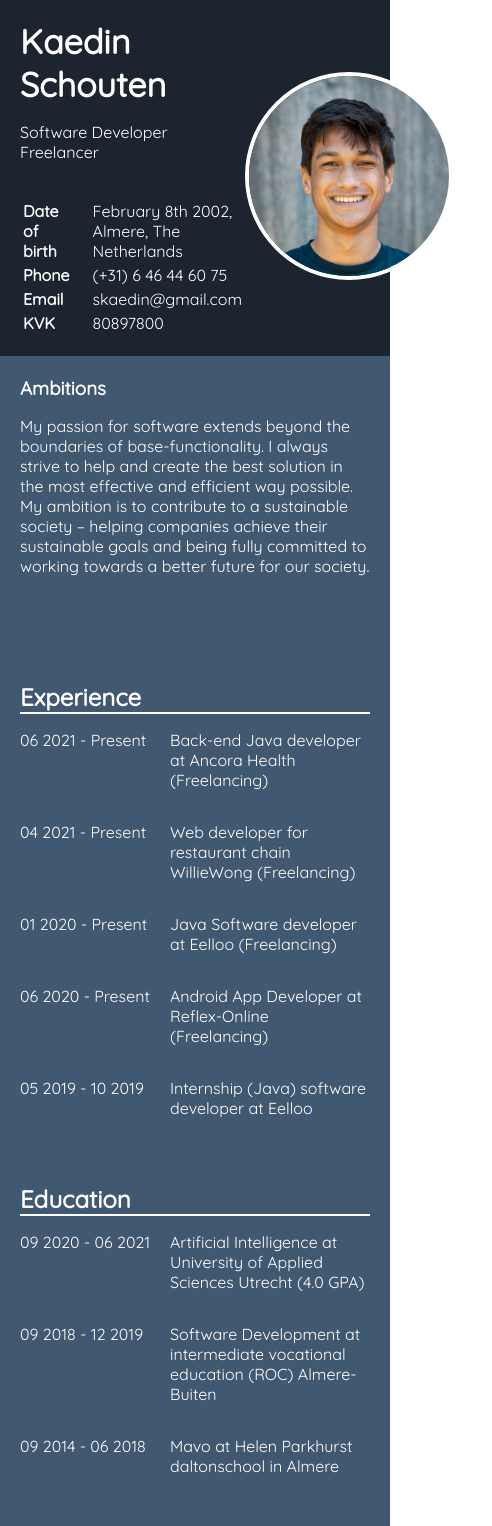
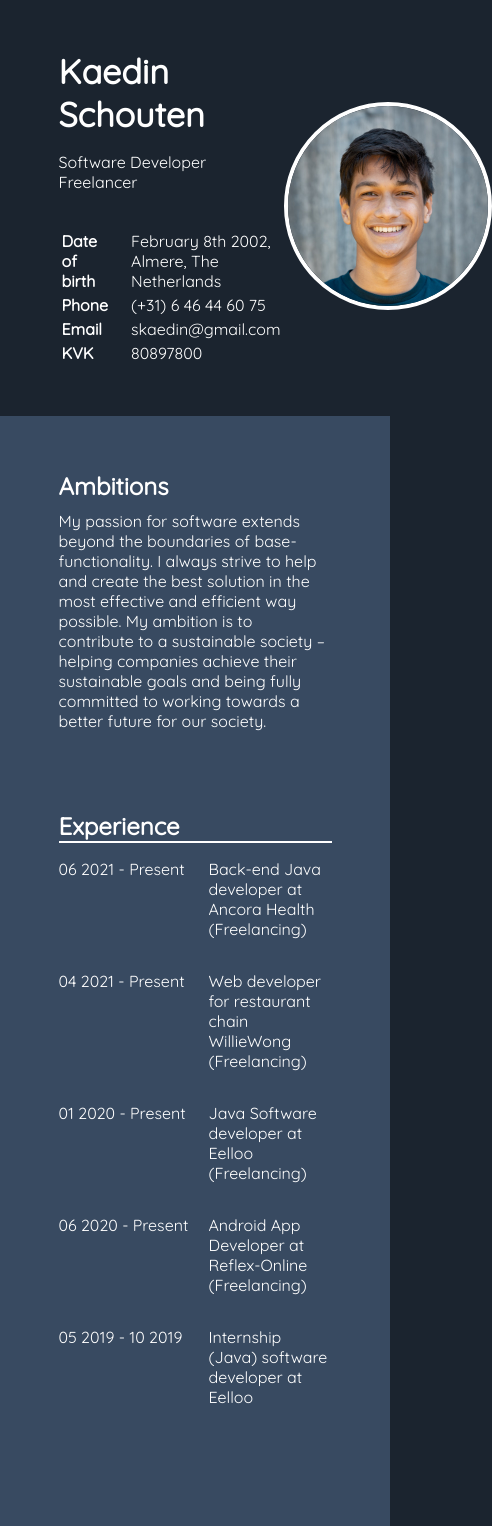
Before and after one commit to Kaediin/portfolio-react, a React (Create React App) app: page /Resume in a window 390 px wide. Shown: the top 1526 px of the page, 492 px wide, since content can reach past the window. Built offline with nearby package versions, Linux system fonts and the light colour scheme.

Commit message:
Added responsivewness for resume

```diff
--- a/src/index.css
+++ b/src/index.css
@@ -4,17 +4,20 @@
   -moz-osx-font-smoothing: grayscale;
   color: white;
 }
+
 :root{
   --color1: #1b242f;
   --color2: #253241;
   --color3: #2f3e51;
   --color4: #384a61;
   --color5: #415771;
+  --resume-padding: 15%;
 }
 
 body {
   margin: 0;
   padding: 0;
+  background: var(--color1);
 }
 
 h1{
@@ -31,3 +34,15 @@ a{
   text-decoration: underline;
   padding: 25px 0;
 }
+
+@media only screen and (min-width: 1600px) and (max-width: 1950px) {
+  :root{
+    --resume-padding: 20%;
+  }
+}
+
+@media only screen and (min-width: 1950px) {
+  :root{
+    --resume-padding: 25%;
+  }
+}
--- /dev/null
+++ b/src/pages/resume.css
@@ -0,0 +1,7 @@
+#resume{
+    background: var(--color1);
+}
+
+#resume #resume-content{
+    min-height: calc(100vh - 100px);
+}
--- a/src/pages/resume.jsx
+++ b/src/pages/resume.jsx
@@ -2,12 +2,17 @@ import React from "react";
 import Resumeheader from "../sections/resume/resumeheader";
 import Resumebiography from "../sections/resume/resumebiography";
 import Resumetimelines from "../sections/resume/resumetimelines";
+import Footer from "../sections/footer";
+import "./resume.css"
 
 function Resume() {
-    return (<div>
-            <Resumeheader/>
-            <Resumebiography/>
-            <Resumetimelines/>
+    return (<div id="resume">
+            <div id="resume-content">
+                <Resumeheader/>
+                <Resumebiography/>
+                <Resumetimelines/>
+            </div>
+            <Footer/>
         </div>
     );
 }
--- a/src/sections/resume/resumebiography.css
+++ b/src/sections/resume/resumebiography.css
@@ -1,9 +1,9 @@
 #cvbiography{
-    background: #415871;
-    padding: 20px;
+    background: var(--color4);
+    padding: 50px var(--resume-padding) 0 var(--resume-padding);
 }
 
-#cvbiography h3{
+#cvbiography h2, #cvbiography p{
     margin: 0;
-    padding: 0;
+    padding: 5px 0;
 }
--- a/src/sections/resume/resumebiography.jsx
+++ b/src/sections/resume/resumebiography.jsx
@@ -4,7 +4,7 @@ import "./resumebiography.css"
 function Resumebiography() {
     return (
         <section id="cvbiography">
-            <h3>Ambitions</h3>
+            <h2>Ambitions</h2>
             <p>My passion for software extends beyond the boundaries of base-functionality. I always strive to help and
                 create the best solution in the most effective and efficient way possible. My ambition is to contribute
                 to a
--- a/src/sections/resume/resumeheader.css
+++ b/src/sections/resume/resumeheader.css
@@ -1,5 +1,6 @@
 #cvheader{
-    background: #1b242f;
+    background: var(--color1);
+    padding: 50px var(--resume-padding);
 }
 
 #cvheader h1{
@@ -11,7 +12,6 @@
     display: flex;
     justify-content: space-between;
     align-items: center;
-    padding: 20px;
 }
 
 #cvheader img{
--- a/src/sections/resume/resumetimelines.css
+++ b/src/sections/resume/resumetimelines.css
@@ -1,8 +1,8 @@
 #timelines{
-    padding: 20px;
-    background: #415871;
+    padding: 25px var(--resume-padding);
+    background: var(--color4);
 }
 
 #timelines .container-timeline{
-    margin: 50px 0;
+    padding: 50px 0;
 }
```
